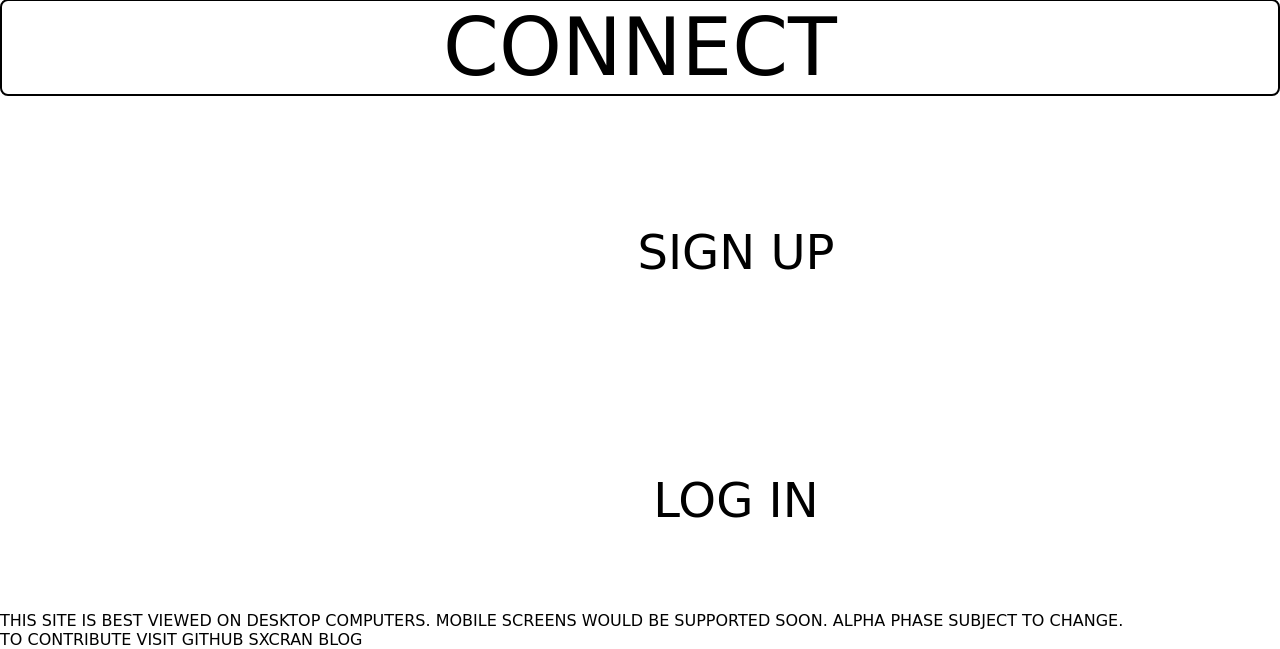
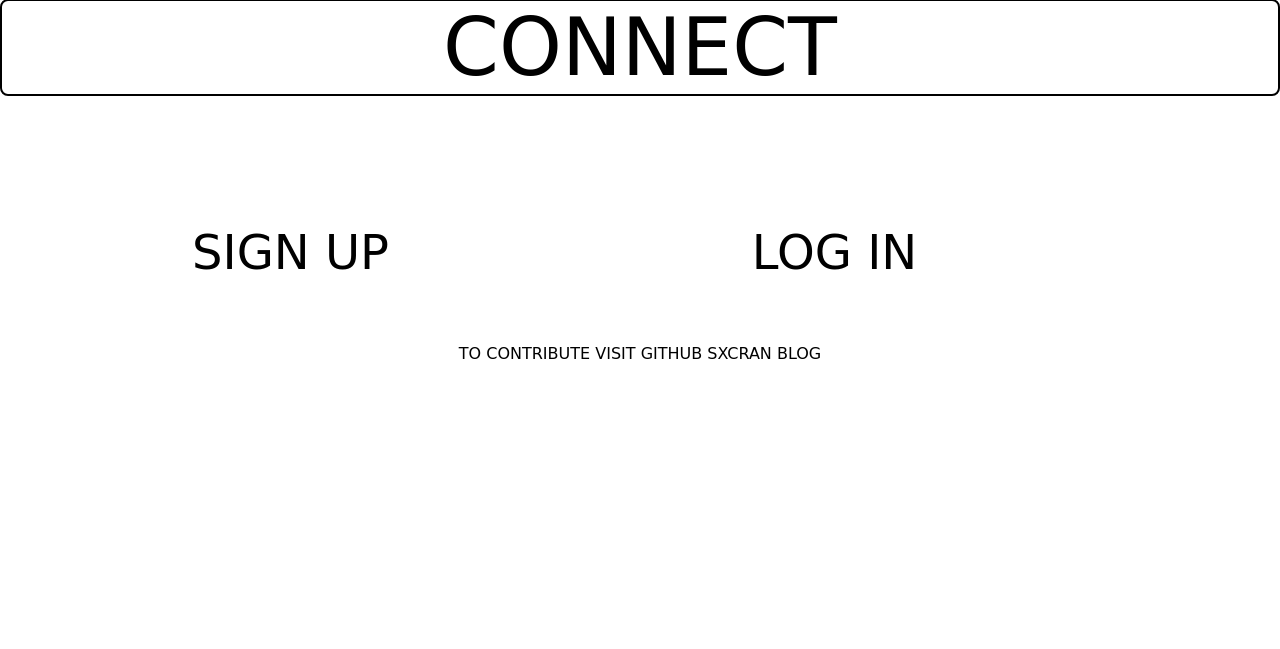
Before and after one commit to tkumar495/sxcran-blog, a Django app: page / in a window 1280 px wide. Shown: the part 195-844 px from the top of the page. After the commit the page ends 554 px from the top, so only its background shows below. Run offline with Django 3.2, Linux system fonts and the light colour scheme.

Commit message:
Add files via upload

```diff
--- a/users/templates/home/home.html
+++ b/users/templates/home/home.html
@@ -1,6 +1,7 @@
 {%load static%}
 <!-- CHANGELOG -
 				v 1.0.0 : Added home page
+				v 1.1.0 : Made home page responsive for mobile devices
 -->
 <!doctype html>
 <html lang="en">
@@ -21,7 +22,7 @@
 		<div class="index">
 			CONNECT
 		</div>
-		<div class="signup">
+		<div class="signup" style="float:left">
 			<a href="{% url 'signup' %}">
 				SIGN UP
 			</a>
@@ -31,11 +32,8 @@
 				LOG IN
 			</a>
 		</div>
-		<br>
-		<div class="footer">
-			THIS SITE IS BEST VIEWED ON DESKTOP COMPUTERS. MOBILE SCREENS WOULD BE SUPPORTED SOON. ALPHA PHASE SUBJECT TO CHANGE.
-			<br>
+		<footer>
 			TO CONTRIBUTE VISIT <a href="https://github.com/chandan00761/sxcran-blog" target="blank"> GITHUB SXCRAN BLOG </a>
-		</div>
+		</footer>
 	</body>
 </html>
```
